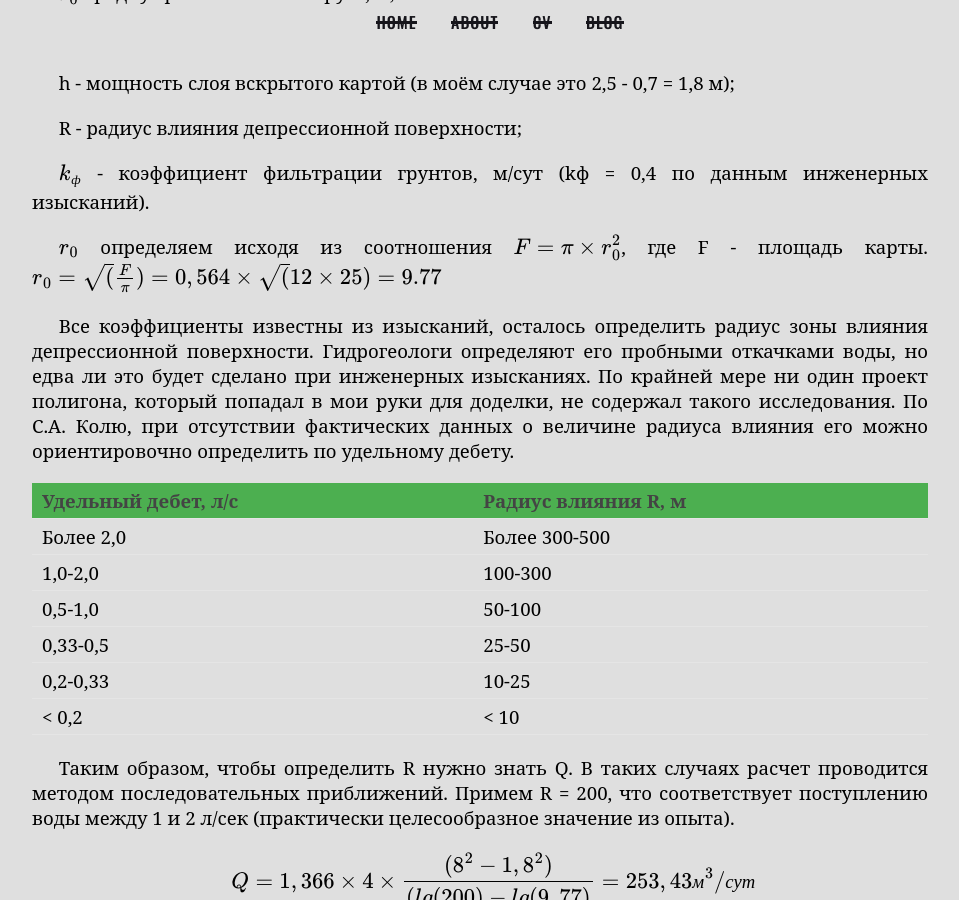
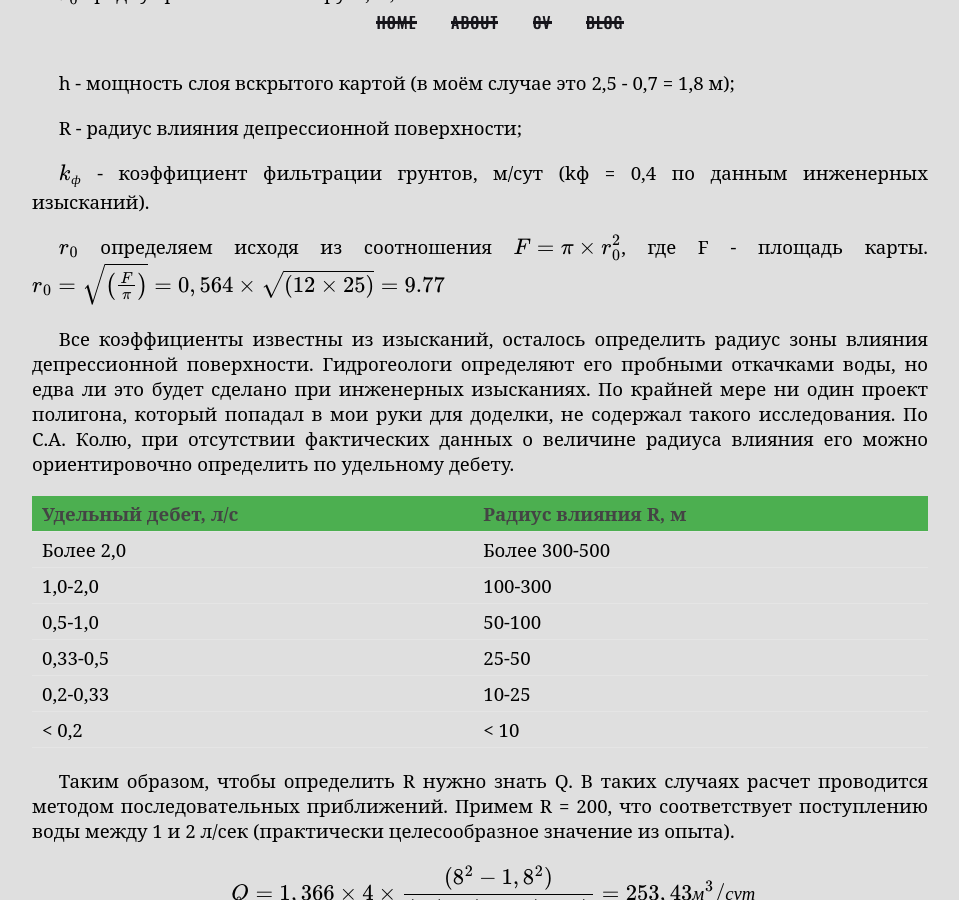
Before and after one commit to kiselevmv/kiselevmv.github.io, a Jekyll site: the page built from _posts/2011-06-09-water-inflow.md, in a window 1280 px wide and 900 px high, scrolled down 1481 px. Shown: the whole window, without its empty margins (160-1119 px from the left). Built offline with Jekyll 4.4.1, drawn with Linux system fonts in a browser that asks for light colours; nearby versions of some CDN libraries; our own code applies the rules of GitHub Pages for plain Markdown files.

Commit message:
Update 2011-06-09-water-inflow.md

```diff
--- a/_posts/2011-06-09-water-inflow.md
+++ b/_posts/2011-06-09-water-inflow.md
@@ -26,7 +26,7 @@
 
 \\(k_ф\\) - коэффициент фильтрации грунтов, м/сут (kф = 0,4 по данным инженерных изысканий).
 
-\\(r_0\\) определяем исходя из соотношения \\(F = \pi \times r_0^2\\), где F - площадь карты. \\(r_0 = \sqrt(\frac{F}{\pi}) = 0,564 \times \sqrt(12 \times 25)=9.77\\)
+\\(r_0\\) определяем исходя из соотношения \\(F = \pi \times r_0^2\\), где F - площадь карты. \\(r_0 = \sqrt{\left(\frac{F}{\pi}\right)} = 0,564 \times \sqrt{(12 \times 25)}=9.77\\)
 
 Все коэффициенты известны из изысканий, осталось определить радиус зоны влияния депрессионной поверхности. Гидрогеологи определяют его пробными откачками воды, но едва ли это будет сделано при инженерных изысканиях. По крайней мере ни один проект полигона, который попадал в мои руки для доделки, не содержал такого исследования. По С.А. Колю, при отсутствии фактических данных о величине радиуса влияния его можно ориентировочно определить по удельному дебету.
 
```
